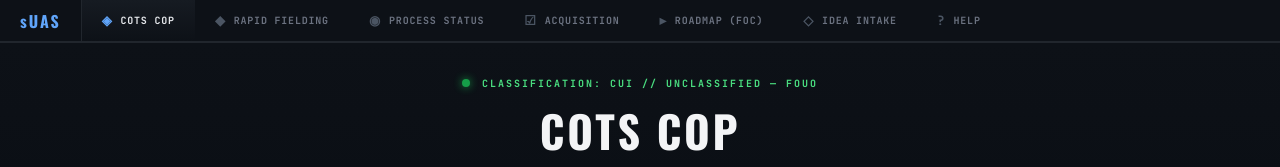
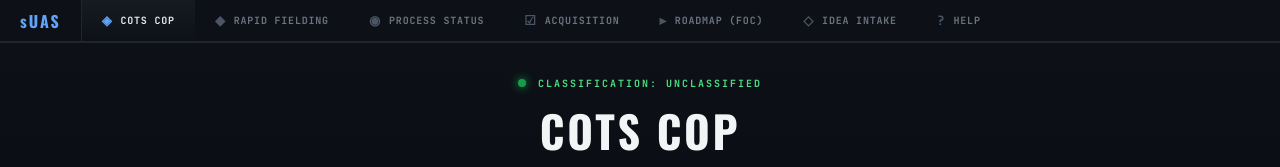
Before and after one commit to MatthewK84/suas-dashboard, a React (Vite) app: page / in a window 1280 px wide. Shown: the top 167 px of the page. Built offline with nearby package versions, Linux system fonts and the light colour scheme; no server answers.

Commit message:
Update classification text in IntroTab component

```diff
--- a/src/IntroTab.jsx
+++ b/src/IntroTab.jsx
@@ -21,7 +21,7 @@ export default function IntroTab() {
       <div style={{ background:"linear-gradient(180deg,#0d1117,#0a0e14)", borderBottom:"1px solid #21262d", padding:"28px 32px", textAlign:"center" }}>
         <div style={{ display:"inline-flex", alignItems:"center", gap:12, marginBottom:8 }}>
           <div style={{ width:8, height:8, borderRadius:"50%", background:"#16a34a", boxShadow:"0 0 8px #16a34a", animation:"pulse 2s infinite" }} />
-          <span style={{ fontFamily:F.m, fontSize:10, color:"#4ade80", letterSpacing:"0.2em", fontWeight:700 }}>CLASSIFICATION: CUI // UNCLASSIFIED — FOUO</span>
+          <span style={{ fontFamily:F.m, fontSize:10, color:"#4ade80", letterSpacing:"0.2em", fontWeight:700 }}>CLASSIFICATION: UNCLASSIFIED</span>
         </div>
         <h1 style={{ fontFamily:F.h, fontSize:"clamp(28px,5vw,44px)", fontWeight:700, color:"#f3f4f6", letterSpacing:"0.06em", margin:0 }}>COTS COP</h1>
         <p style={{ fontFamily:F.h, fontSize:"clamp(16px,2.5vw,24px)", color:"#93c5fd", margin:"6px 0 0", letterSpacing:"0.06em", fontWeight:600 }}>RAPID FIELDING — COTS/GOTS Goods & Services</p>
```
